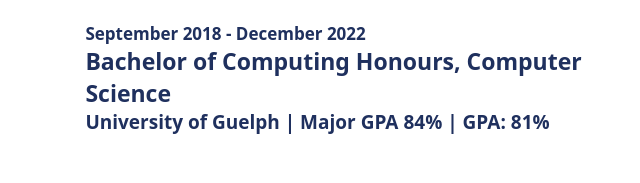
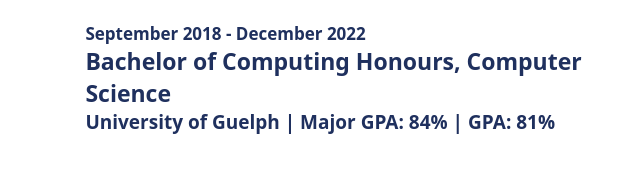
Before and after one commit to Luke-Fischer/Luke-Fischer.github.io, a plain HTML site: page index.html in a window 1280 px wide. Shown: the part 845-1028 px from the top of the page, 332-972 px from the left. Drawn offline with Linux system fonts and the light colour scheme.

Commit message:
Update index.html

```diff
--- a/index.html
+++ b/index.html
@@ -61,7 +61,7 @@
             <br>
             <p class="title_text">Bachelor of Computing Honours, Computer Science</p>
             <br>
-            <p id="Projects" class="company_text">University of Guelph | Major GPA 84% | GPA: 81%</p>
+            <p id="Projects" class="company_text">University of Guelph | Major GPA: 84% | GPA: 81%</p>
           </div>
         </div>
         <div class="container adjust">
```
